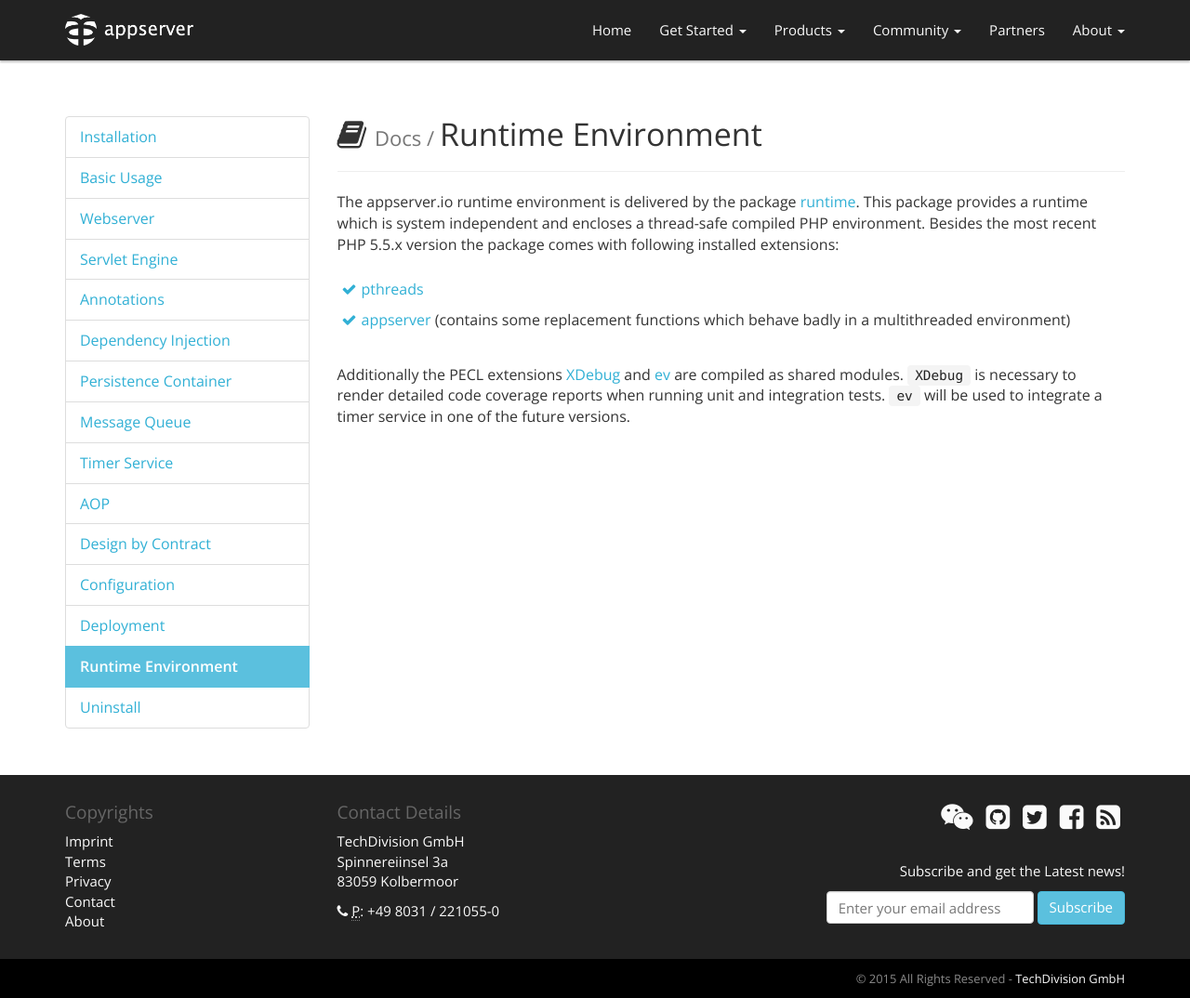
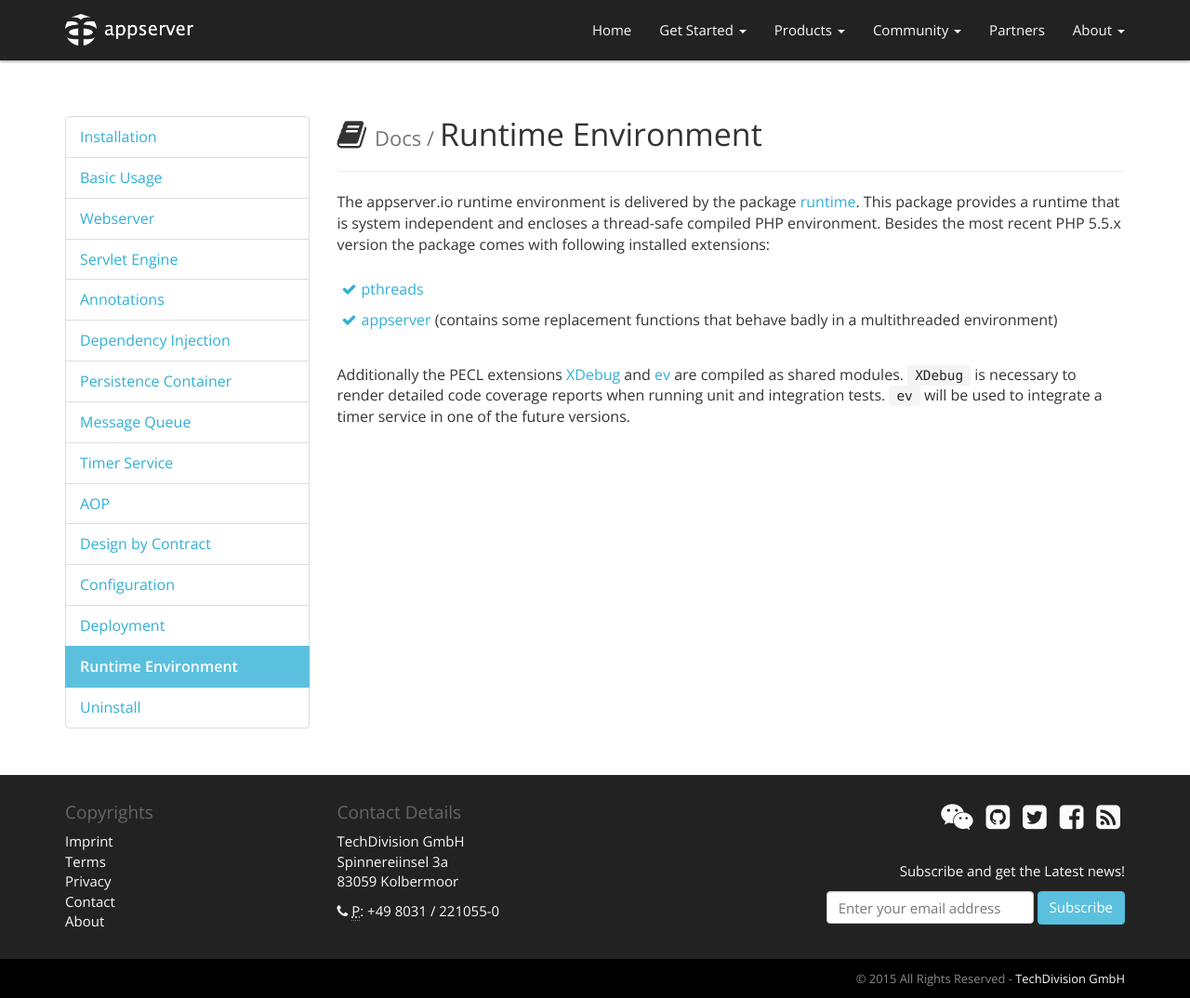
Before and after one commit to appserver-io/appserver, a Jekyll site: the page built from _docs/runtime-environment.md, in a window 1280 px wide and 1074 px high. Shown: the whole window at 93% size. Built offline with Jekyll 4.4.1, drawn with Linux system fonts in a browser that asks for light colours; nearby versions of some CDN libraries; library files that are not in the unit come from our copies; Markdown is read by kramdown in place of the engine named in the settings.

Commit message:
Update runtime-environment.md

```diff
--- a/_docs/runtime-environment.md
+++ b/_docs/runtime-environment.md
@@ -9,12 +9,12 @@
 ---
 
 The appserver.io runtime environment is delivered by the package [runtime](<https://github.com/appserver-io-php/runtime>).
-This package  provides a runtime which is system independent and encloses a thread-safe
+This package  provides a runtime that is system independent and encloses a thread-safe
 compiled PHP environment. Besides the most recent PHP 5.5.x version the package comes with following installed
 extensions:
 
 * [pthreads](http://github.com/appserver-io-php/pthreads)
-* [appserver](https://github.com/appserver-io-php/php-ext-appserver) (contains some replacement functions which behave badly in a multithreaded environment)
+* [appserver](https://github.com/appserver-io-php/php-ext-appserver) (contains some replacement functions that behave badly in a multithreaded environment)
 
 Additionally the PECL extensions [XDebug](http://pecl.php.net/package/xdebug) and [ev](http://pecl.php.net/package/ev)
 are compiled as shared modules. `XDebug` is necessary to render detailed code coverage reports when
```
